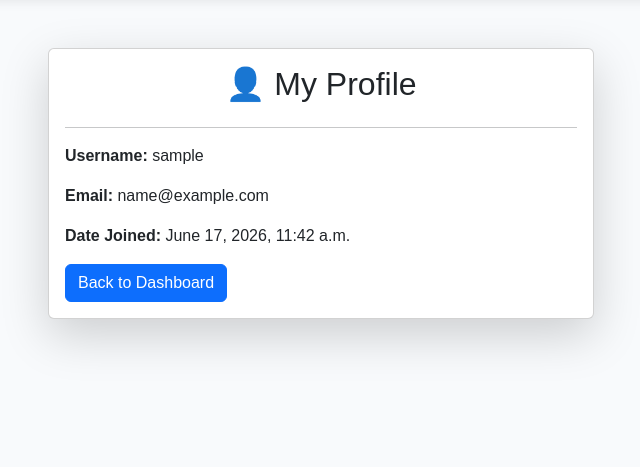
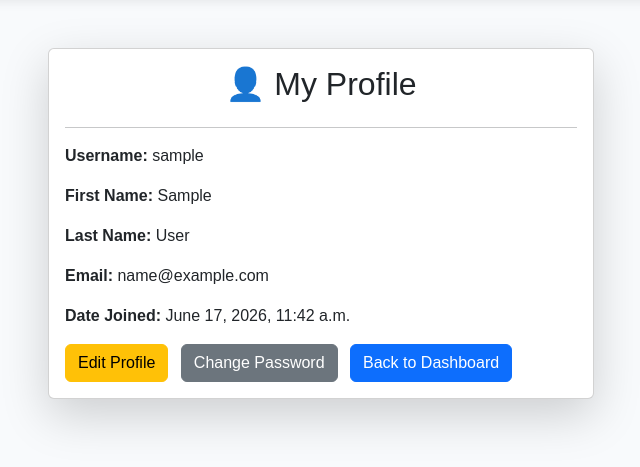
Before and after one commit to nandanack5/authflow-django, a Django app: page /profile/ in a window 1280 px wide. Shown: the part 56-523 px from the top of the page, without its empty margins (319-959 px from the left). Run offline with Django 5.2, Linux system fonts and the light colour scheme; the visitor is signed in with stand-in values (Sample User, id 1).

Commit message:
added change password feature

```diff
--- a/accounts/templates/accounts/profile.html
+++ b/accounts/templates/accounts/profile.html
@@ -26,6 +26,17 @@ Profile
                 </p>
 
                 <p>
+                    <strong>First Name:</strong>
+                    {{ request.user.first_name }}
+                </p>
+
+                <p>
+                    <strong>Last Name:</strong>
+                    {{ request.user.last_name }}
+                </p>
+
+
+                <p>
                     <strong>Email:</strong>
                     {{ request.user.email }}
                 </p>
@@ -34,7 +45,12 @@ Profile
                     <strong>Date Joined:</strong>
                     {{ request.user.date_joined }}
                 </p>
-
+                <a href="/edit-profile/" class="btn btn-warning me-2">
+                    Edit Profile
+                </a>
+                <a href="/change-password/" class="btn btn-secondary me-2">
+                    Change Password
+                </a>
                 <a href="/dashboard/" class="btn btn-primary">
                     Back to Dashboard
                 </a>
--- a/accounts/urls.py
+++ b/accounts/urls.py
@@ -8,4 +8,14 @@ urlpatterns = [
     path("dashboard/", views.dashboard, name="dashboard"),
     path("logout/", views.logout_user, name="logout"),
     path("profile/", views.profile, name="profile"),
+    path(
+    "edit-profile/",
+    views.edit_profile,
+    name="edit_profile"
+),
+path(
+    "change-password/",
+    views.change_password,
+    name="change_password"
+),
 ]
--- a/accounts/views.py
+++ b/accounts/views.py
@@ -1,9 +1,11 @@
 from django.shortcuts import render, redirect
 from django.contrib.auth import authenticate, login, logout
+from django.contrib.auth.forms import PasswordChangeForm
+from django.contrib.auth import update_session_auth_hash
 from django.contrib.auth.decorators import login_required
 from django.contrib import messages
 
-from .forms import RegisterForm
+from .forms import RegisterForm, UpdateProfileForm
 
 
 def home(request):
@@ -90,6 +92,47 @@ def profile(request):
         "accounts/profile.html"
     )
 
+@login_required(login_url="/login/")
+def edit_profile(request):
+
+    if request.method == "POST":
+
+        form = UpdateProfileForm(
+            request.POST,
+            instance=request.user
+        )
+
+        if form.is_valid():
+
+            form.save()
+
+            messages.success(
+                request,
+                "Profile updated successfully!"
+            )
+
+            return redirect("/profile/")
+
+    else:
+
+        form = UpdateProfileForm(
+            instance=request.user
+        )
+
+    return render(
+
+        request,
+
+        "accounts/edit_profile.html",
+
+        {
+
+            "form": form
+
+        }
+
+    )
+
 
 def logout_user(request):
 
@@ -101,3 +144,47 @@ def logout_user(request):
     )
 
     return redirect("/")
+
+@login_required(login_url="/login/")
+def change_password(request):
+
+    if request.method == "POST":
+
+        form = PasswordChangeForm(
+            request.user,
+            request.POST
+        )
+
+        if form.is_valid():
+
+            user = form.save()
+
+            update_session_auth_hash(
+                request,
+                user
+            )
+
+            messages.success(
+                request,
+                "Password changed successfully!"
+            )
+
+            return redirect("/profile/")
+
+    else:
+
+        form = PasswordChangeForm(request.user)
+
+    return render(
+
+        request,
+
+        "accounts/change_password.html",
+
+        {
+
+            "form": form
+
+        }
+
+    )
```
Also changed, not shown: accounts/forms.py (+35 -0 lines), accounts/templates/accounts/change_password.html (added, +47 -0 lines), accounts/templates/accounts/edit_profile.html (added, +49 -0 lines).
